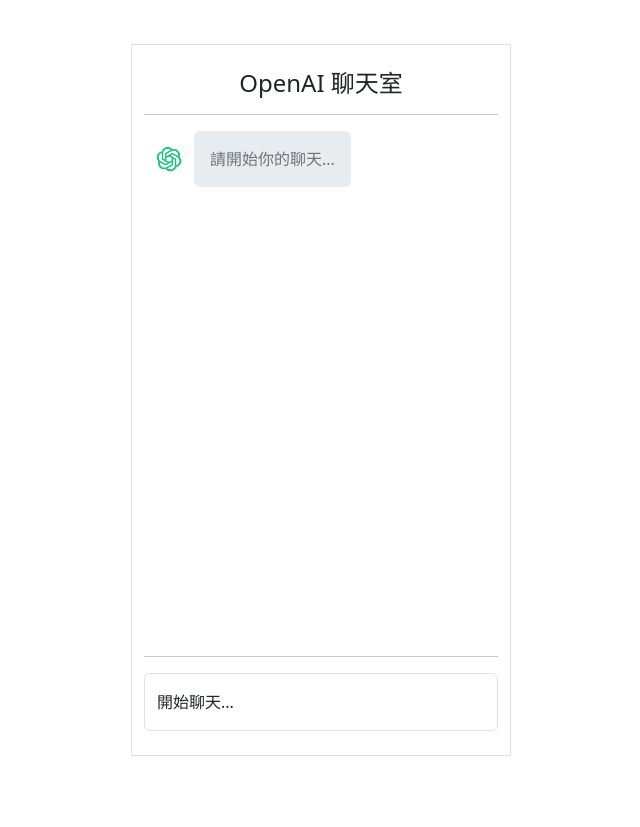
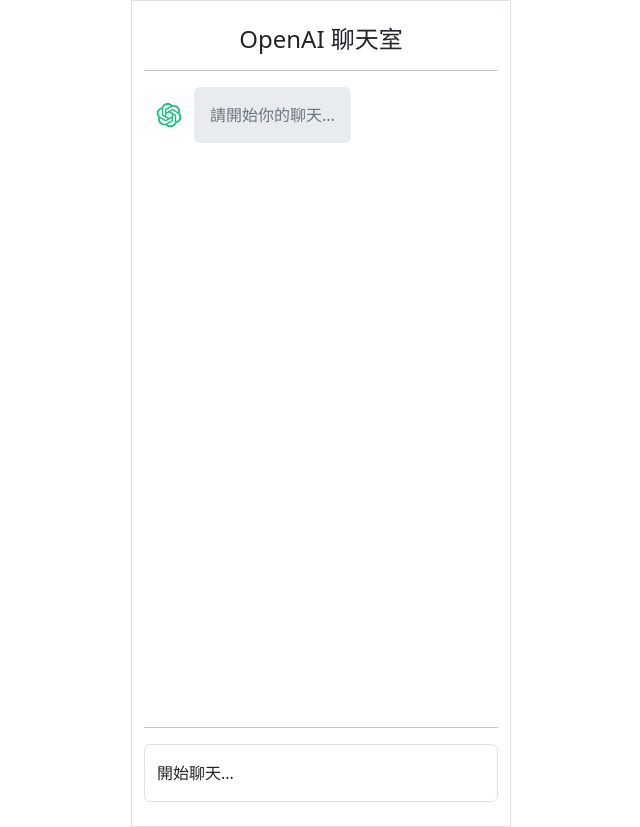
Before and after one commit to hsiangfeng/chat-gpt-room, a website: page index.html in a window 1280 px wide. Shown: the whole page, without its empty margins (319-959 px from the left). Before the commit the page ends 800 px from the top, so only its background shows below. Drawn offline with nearby package versions, Linux system fonts and the light colour scheme.

Commit message:
feat: 🎸 修正版型問題

```diff
--- a/all.js
+++ b/all.js
@@ -93,5 +93,6 @@
   chatInputElement.value = '';
 
   chatElement.innerHTML = chatMessagesTemplate(messages).join('');
+  chatElement.scrollTop = chatElement.scrollHeight;
   chatInputElement.disabled = false;
 });
--- a/index.html
+++ b/index.html
@@ -13,9 +13,9 @@
         <div class="col-4 border py-4">
           <h1 class="h4 text-center">OpenAI 聊天室</h1>
           <hr />
-          <div class="row h-600 overflow-y-auto">
+          <div class="row ">
             <div class="col-12">
-              <div id="chat" class="mb-4">
+              <div id="chat" class="mb-4 h-600 overflow-y-auto">
                 <div class="d-flex align-items-center mb-4">
                   <img src="./images/chatgpt-logo.png" class="chatLogo object-fit-cover rounded-circle" alt="" srcset="">
                   <p class="bg-body-secondary p-3 rounted m-0 rounded text-secondary">請開始你的聊天...</p>
```
